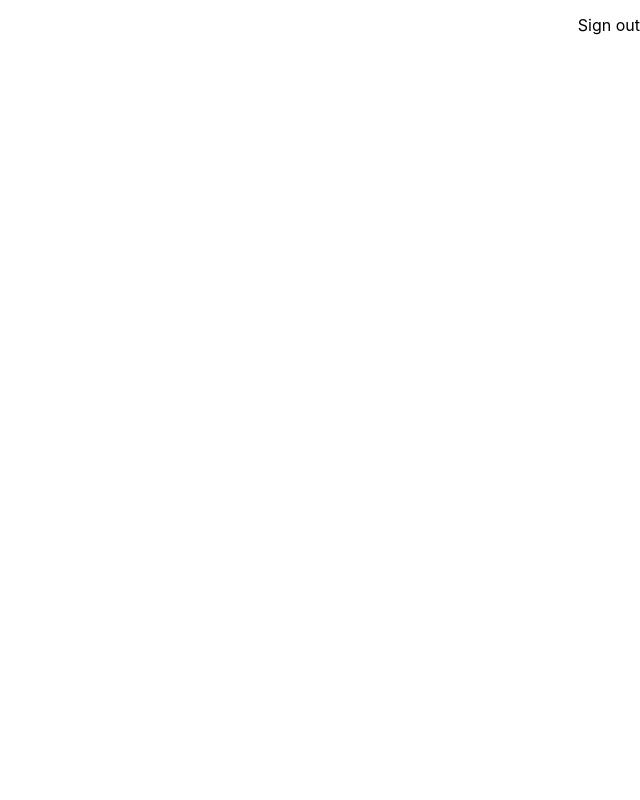
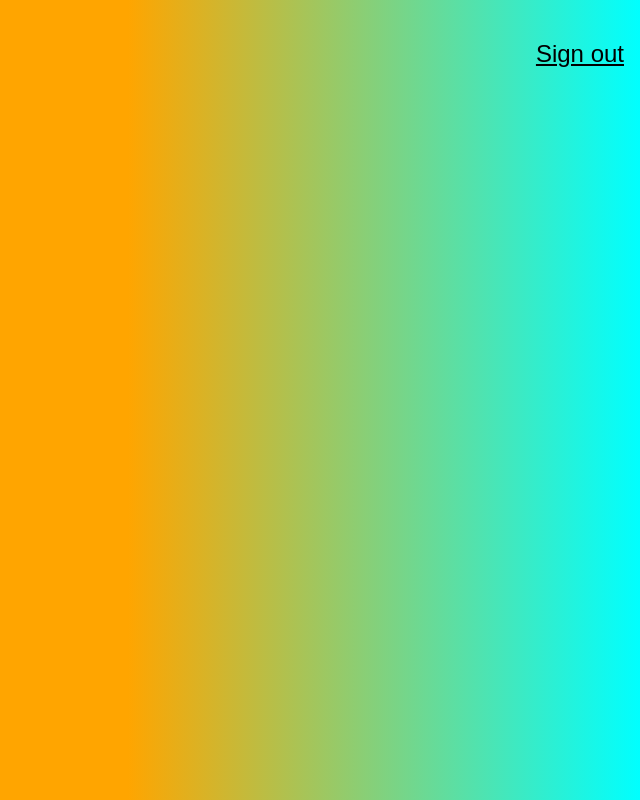
Before and after one commit to chak89/facerecognition, a React (Create React App) app: page / in a window 1280 px wide. Shown: the whole page, without its empty margins (640-1280 px from the left). Built offline with nearby package versions, Linux system fonts and the light colour scheme.

Commit message:
Added styling to Nav element in Navigation.js and backroundcolor in index.css

```diff
--- a/src/components/Navigation.js
+++ b/src/components/Navigation.js
@@ -3,7 +3,7 @@ import React from 'react';
 const Navigation = () => {
 	return (
 		<nav style ={{display: 'flex', justifyContent:'flex-end'}}>
-		<p> Sign out</p>
+		<p className='f3 link dim black underline pa3 pointer'> Sign out</p>
 		</nav>
 	);
 }
--- a/src/index.css
+++ b/src/index.css
@@ -1,13 +1,6 @@
 body {
   margin: 0;
-  font-family: -apple-system, BlinkMacSystemFont, 'Segoe UI', 'Roboto', 'Oxygen',
-    'Ubuntu', 'Cantarell', 'Fira Sans', 'Droid Sans', 'Helvetica Neue',
-    sans-serif;
-  -webkit-font-smoothing: antialiased;
-  -moz-osx-font-smoothing: grayscale;
+  padding: 0;
+  font-family: sans-serif;
+  background: linear-gradient(90deg, orange 60%, cyan);
 }
-
-code {
-  font-family: source-code-pro, Menlo, Monaco, Consolas, 'Courier New',
-    monospace;
-}
```
